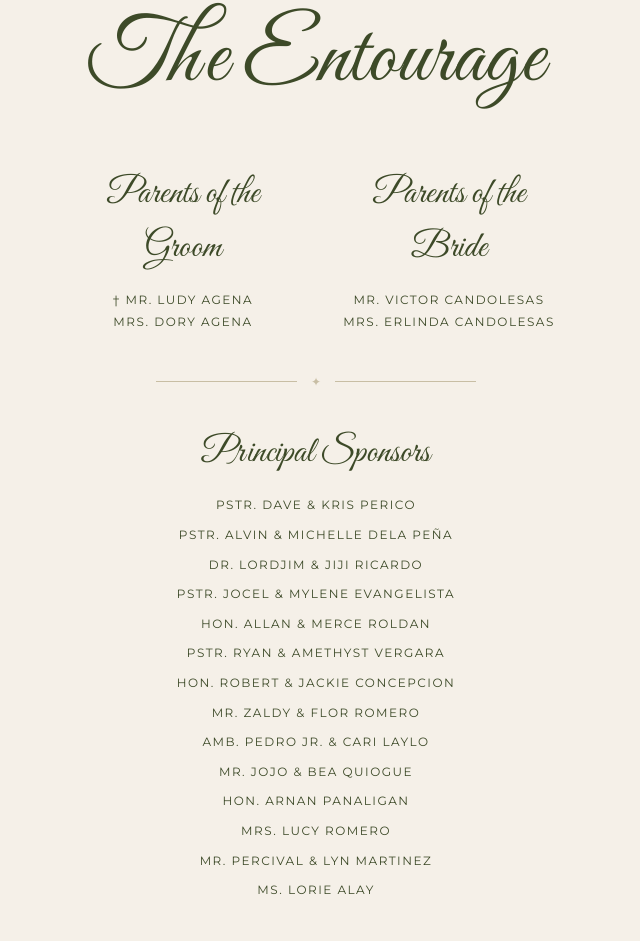
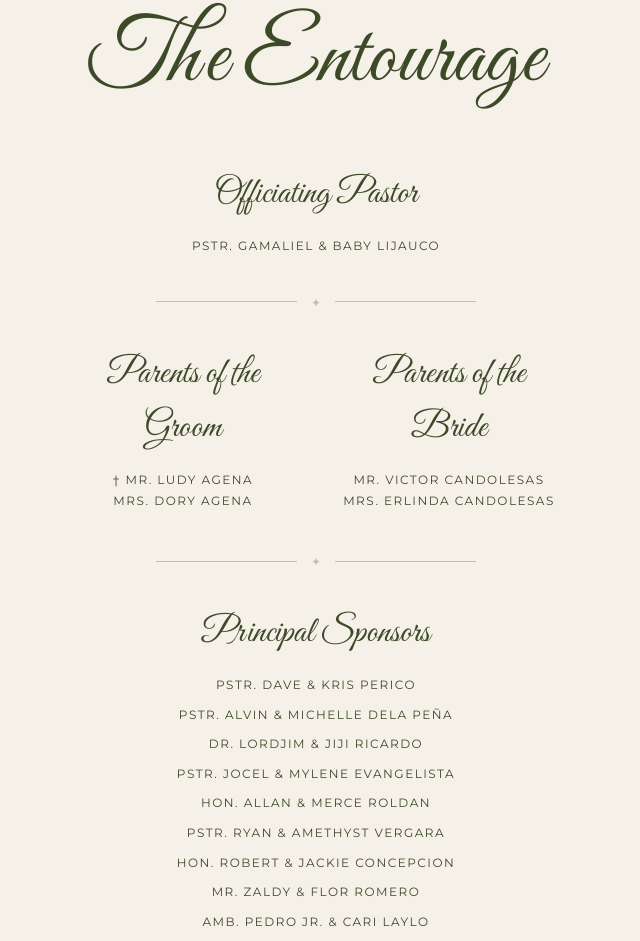
Before and after one commit to theharoldroyce/kelvinandlorawedding, a Next.js app: page / in a window 1280 px wide. Shown: the part 9354-10295 px from the top of the page, without its empty margins (324-964 px from the left). Built offline with nearby package versions, Linux system fonts and the light colour scheme.

Commit message:
15072026 add officiating pastor

```diff
--- a/app/page.tsx
+++ b/app/page.tsx
@@ -650,7 +650,14 @@ export default function Home() {
           <h2 className="t-script-lg" style={{ fontFamily: 'var(--font-script)', color: '#3D4A28', textAlign: 'center', marginBottom: 40 }}>
             The Entourage
           </h2>
-          <div style={{ textAlign: 'center', marginBottom: 40 }}>
+          <div style={{ textAlign: 'center', margin: '0 0 36px' }}>
+            <h3 className="t-script-md" style={{ fontFamily: 'var(--font-script)', color: '#3D4A28', marginBottom: 14 }}>Officiating Pastor</h3>
+            <p className="entourage-name">PSTR. GAMALIEL & BABY LIJAUCO</p>
+          </div>
+
+          <Divider />
+
+          <div style={{ textAlign: 'center', margin: '36px 0 40px' }}>
             <div className="parents-grid">
               <div style={{ textAlign: 'center' }}>
                 <h3 className="t-script-md" style={{ fontFamily: 'var(--font-script)', color: '#3D4A28', marginBottom: 14 }}>Parents of the Groom</h3>
```
